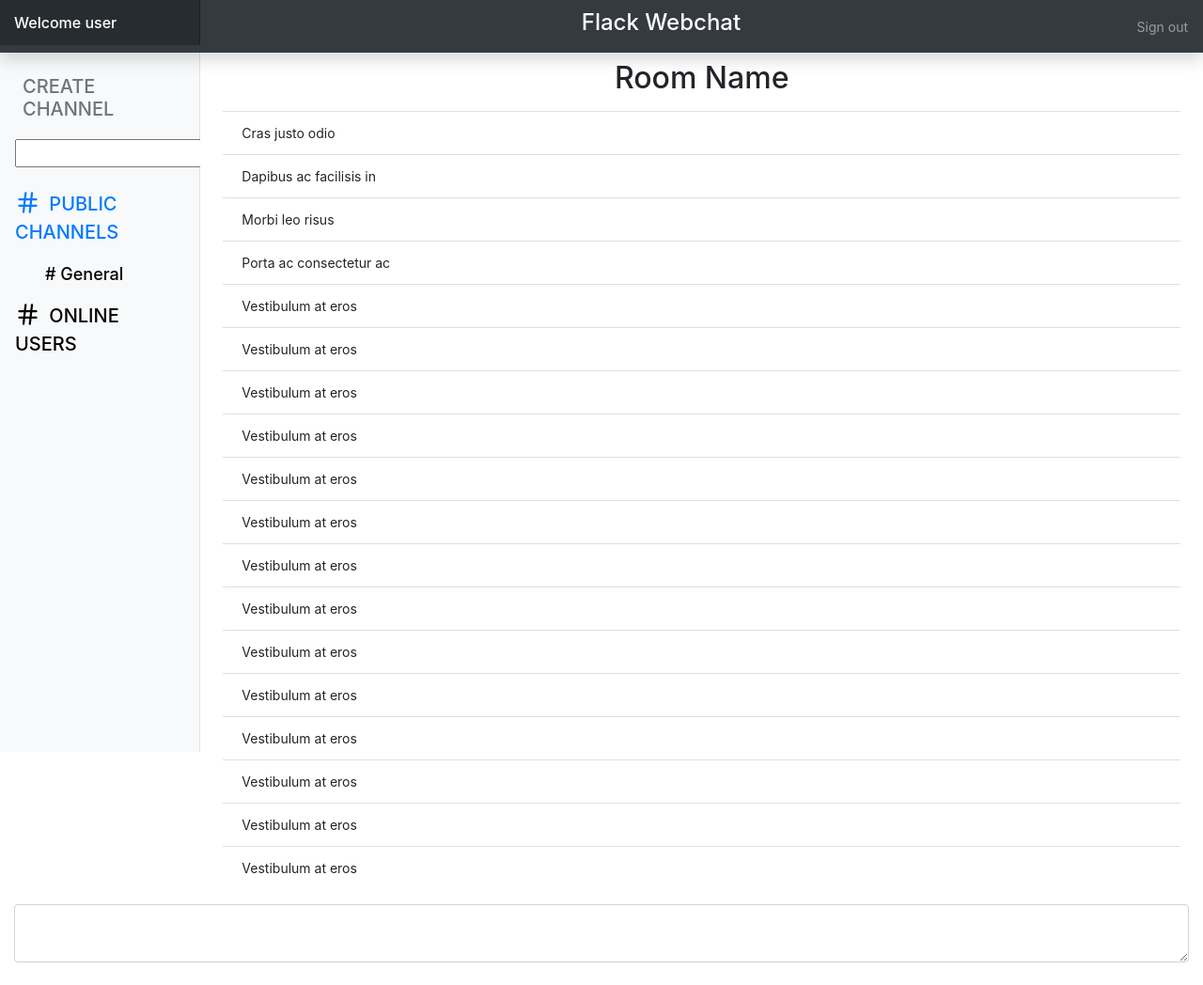
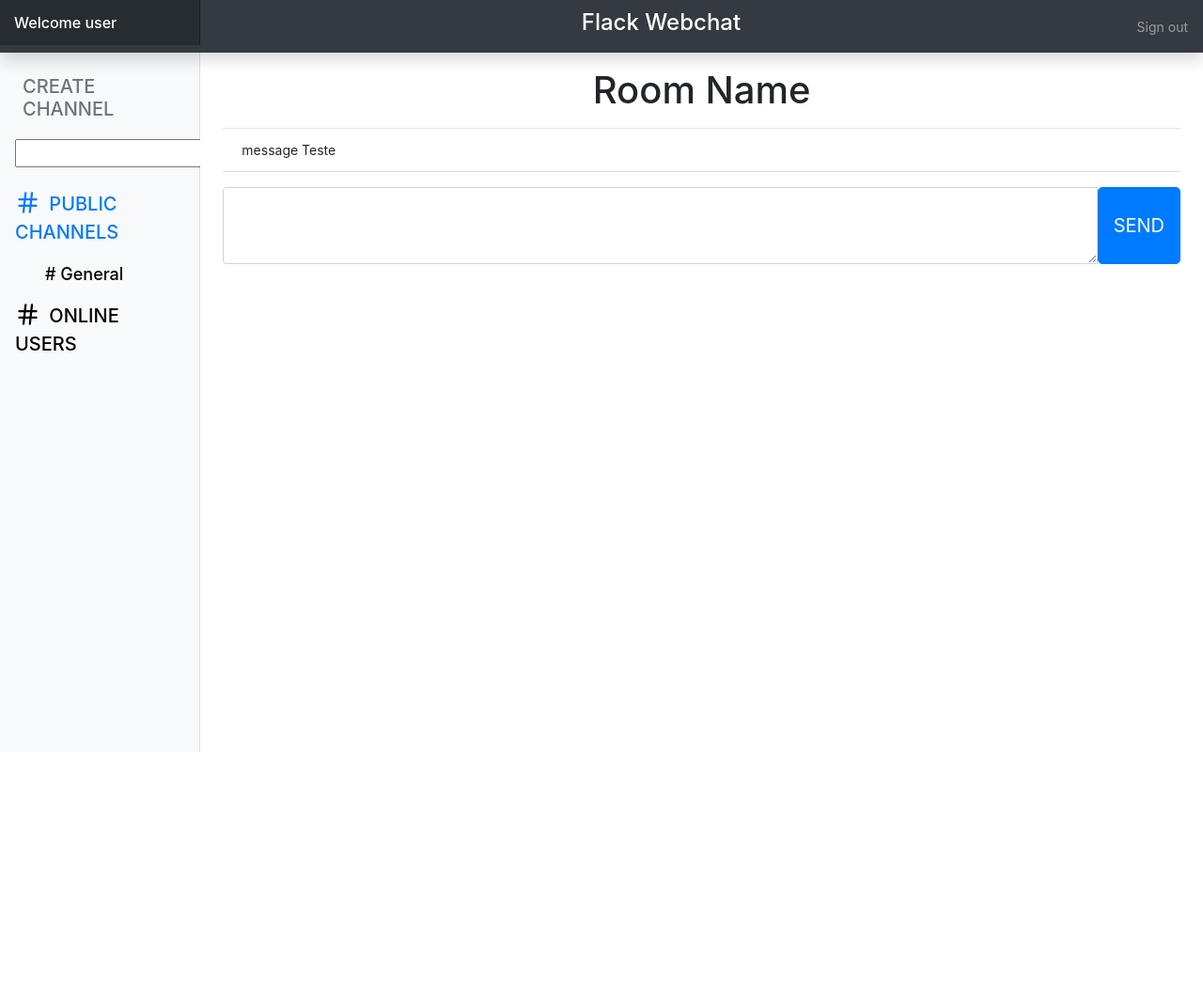
Before and after one commit to leozitor-cs50web/CS50Project2, a Flask app: page / in a window 1280 px wide. Shown: the whole page at 94% size. After the commit the page ends 800 px from the top, so only its background shows below. Run offline with Flask 2, Linux system fonts and the light colour scheme; some libraries are stand-ins or nearby versions.

Commit message:
in Function welcome user, ajusted to update user list, but need improvement to ve better

```diff
--- a/application.py
+++ b/application.py
@@ -6,23 +6,95 @@ from flask_socketio import SocketIO, emit
 app = Flask(__name__)
 app.config["SECRET_KEY"] = os.getenv("SECRET_KEY")
 socketio = SocketIO(app)
+# list of channels
+channels = ["General"]
 
-# list of channels
-channels = ["# General"]
+# list of users {"username": {"username":"Leozitor", "Channel":"canal"}}
+users = {}
 
-# list of users
-users = set()
+users_sid = {}
+
+
+#room message message limit
+roomMessageLimit = 100
+
+private_messages = {}  # keys are the private rooms
+messages = {
+    "General": ["mensagem 1", "mensagem 2", "mensagem 3", "mensagem 4", "mensagem 5", "mensagem 6", "mensagem 7"]
+}
+
+
+def printAll():
+    print("Users List:")
+    print(users)
+    print("--------------------------")
+    print("Users_sid List:")
+    print(users_sid)
+    print("--------------------------")
+    print("Channels List:")
+    print(channels)
+    print("--------------------------")
+    print("Message Rooms dict")
+    print(messages)
+    print()
 
 
 @app.route("/")
 def index():
-    return render_template("index.html", channels=channels)
+    return render_template("index.html", channels=channels, messages=messages)
 
+
+@socketio.on("add user")
+def addUser(data):
+    username = data
+    # If not find user, adds to users dict
+    if username not in users:
+        users[username] = {"username": username, "Channel": "General"}
+        users_sid[request.sid] = username
+        print("User {} Connected".format(users[username]))
+        print("user sid {}".format(users_sid[request.sid]))
+        printAll()
+    else:
+        users_sid[request.sid] = username
+        print("User {} Connected".format(users[username]))
+        print("user sid {}".format(request.sid))
+        printAll()
+
+    emit("welcome user", list(users), broadcast=True)
+
+
+@socketio.on("user connected")
+def userConnected(data):
+    #print("Data = {}".format(data))
+    #print("Mensagens: {}".format(messages[data]))
+    #printAll()
+    emit("announce messages", messages[data], broadcast=True)
 
 @socketio.on("create channel")
 def createChannel(data):
     if data in channels:
-        emit("error")
+        emit("channelError")
     else:
-        channels.append(data)
+        channels.append(data)  # appending to channels list
+        messages[data] = []  # creating new message room to the dictionarie
         emit("announce channel creation", data, broadcast=True)
+
+@socketio.on("disconnect")
+def user_disconnect():
+    # SID from user disconnected
+    id = request.sid
+    username = users_sid.pop(id)
+    if username not in users_sid.values():
+        users.pop(username)
+        print("User {} Disconnected".format(username))
+        print("User sid {}".format(id))
+        emit("user removed", username, broadcast=True)
+    else:
+        print("User {} still exists".format(username))
+        print("Only last connection {} was removed from sid list ".format(id))
+    printAll()
+
+
+
+if __name__ == '__main__':
+    socketio.run(app)
--- a/static/css/index.css
+++ b/static/css/index.css
@@ -11,6 +11,15 @@ body {
 /*
  * Sidebar
  */
+#navLinkHead {
+    font-size: 20px;
+    color: #007bff;
+}
+
+#channelCreate {
+    width:27px;
+    height:27px;
+}
 
 .sidebar {
     position: fixed;
@@ -49,7 +58,8 @@ body {
 }
 
 .sidebar .nav-link.active {
-    color: #007bff;
+    color: black;
+    font-size: 18px;
 }
 
 .sidebar .nav-link:hover .feather,
@@ -62,9 +72,18 @@ body {
     text-transform: uppercase;
 }
 
+#createChannelTag {
+    font-size: 20px;
+}
+
 /*
  * Content
  */
+#channelInput {
+      width: 200px;
+      height: 30px;
+}
+
 
 [role="main"] {
     padding-top: 48px; /* Space for fixed navbar */
--- a/static/js/index.js
+++ b/static/js/index.js
@@ -1,58 +1,118 @@
+
 document.addEventListener('DOMContentLoaded', () => {
-
+    // global var about last channel
+    var selectedChannel;
+    var userName;
     // Connect to websocket
     var socket = io.connect(location.protocol + '//' + document.domain + ':' + location.port);
-
     // When connected, configure buttons
     socket.on('connect', () => {
-
+        //create channel Button
         document.querySelector('#channelCreate').onclick = () => {
-
-            // Create new item for list
+            // Create new item for channel list
             if (document.querySelector('#channelInput').value.length > 0) {
                 const channel = document.querySelector('#channelInput').value;
-                const channelSelection = "# ".concat(channel);
                 // Clear input field
                 document.querySelector('#channelInput').value = '';
-                socket.emit('create channel', channelSelection);
+                socket.emit('create channel', channel);
             }
-
             // Stop form from submitting
             return false;
         };
-
+        // Send button
+        document.querySelector('#sendBtn').onclick = () => {
+            if (document.querySelector('#textMessage').value.length > 0){
+                const message = document.querySelector('#textMessage').value;
+                //clear input field
+                document.querySelector('#textMessage').value = '';
+                socket.emit('send Message', message);
+            }
+            // stop form from submitting
+            return false;
+        }
         // Look to see if user has been here before. If not, pop up modal.
         if (!localStorage.getItem('userName')) {
             // Set up Modals (there is only one)
             $('#userNameModalCenter').modal();
-        } else {
-            const name = localStorage.getItem('userName');
-            document.querySelector('#user').innerHTML = name;
+            // when click modal button
+            document.querySelector('#modalBtn').onclick = () => {
+                userName = document.querySelector('#userName').value;
+                localStorage.setItem('userName', userName);
+                document.querySelector('#user').innerHTML = `Welcome ${userName}`;
+                socket.emit('add user', userName);
+            }
+        } else { // check the user already exists
+            userName = localStorage.getItem('userName');
+            document.querySelector('#user').innerHTML = `Welcome ${userName}`;
+            socket.emit('add user', userName);
+        }
+    });
+
+    socket.on('welcome user', user => {
+        debugger;
+        //resetting usersList and recreating first nav item
+        document.querySelector('#usersList').innerHTML = "";
+        document.querySelector('#usersList').append(createNav());
+        for ( i = 0; i<user.length; i++) {
+            document.querySelector('#usersList').append(createTag(user[i]));
+        }
+        if (!localStorage.getItem('selectedChannel')) {
+            selectedChannel = "General";
+            localStorage.setItem('selectedChannel', selectedChannel);
+        }else{
+            selectedChannel = localStorage.getItem('selectedChannel');
+        }
+        document.querySelector('#roomName').innerHTML = selectedChannel;
+        //socket.emit('user connected', selectedChannel);
+    });
+
+    //announce room messages
+    socket.on('announce messages',data =>{
+        for ( m = 0; m < data.length; m++) {
+            const li = document.createElement('li');
+            li.className = "list-group-item";
+            li.innerHTML = data[m];
+            document.querySelector('#conversationList').append(li);
+            console.log(data[m]);
         }
     });
 
     // anouncing channel creation
     socket.on('announce channel creation', data => {
-        const li = document.createElement('li');
-        li.className = "nav-item"; // setting li as nav item
-        li.innerHTML = "<a style=\"font-size: 18px; color:black;\" class=\"nav-link active px-5\" href=\"#\"> " + data + " </a>"; // creating a tag
-
         // Add new item to task list
-        document.querySelector('#channelsList').append(li);
+        document.querySelector('#channelsList').append(createTag(data));
+        selectedChannel = data;
 
     });
 
-    socket.on('error', () => {
+    socket.on('channelError', () => {
         alert('Room Name already exists! Choose another one!');
     });
 
 });
 
+function createTag(data){
+    const li = document.createElement('li');
+    const a = document.createElement('a');
+    li.className = "nav-item"; // setting li as nav item
+    a.className = "nav-link active px-5" //  setting a as nav-link item
+    a.href = "#"
+    a.innerHTML = `# ${data}`;
+    li.appendChild(a);
+    return li
+}
 
-// javascript functions
-function getName() { // setting nickname of user name
-    const name = document.querySelector('#userName').value;
-    const userName = "Welcome  ".concat(name);
-    localStorage.setItem('userName', userName);
-    document.querySelector('#user').innerHTML = userName;
+function createNav() {
+    const li = document.createElement('li');
+    const a = document.createElement('a');
+    const span = document.createElement('span');
+    const svg = document.createElement('svg')
+    li.className = "nav-item"; // setting li as nav item
+    a.className = "nav-link active" //  setting a as nav-link item
+    a.href = "#"
+    a.innerHTML = "<svg xmlns=\"http://www.w3.org/2000/svg\" width=\"24\" height=\"24\" viewBox=\"0 0 24 24\" fill=\"none\" stroke=\"currentColor\" stroke-width=\"2\" stroke-linecap=\"round\" stroke-linejoin=\"round\" class=\"feather feather-hash\" style=\" width:27px; height:27px; color:black;\"><line x1=\"4\" y1=\"9\" x2=\"20\" y2=\"9\"></line><line x1=\"4\" y1=\"15\" x2=\"20\" y2=\"15\"></line><line x1=\"10\" y1=\"3\" x2=\"8\" y2=\"21\"></line><line x1=\"16\" y1=\"3\" x2=\"14\" y2=\"21\"></line></svg>\n" +
+        "                            ONLINE USERS <span class=\"sr-only\">(current)</span>";
+    a.style = "font-size: 20px; color:black;"
+    li.appendChild(a);
+    return li
 }
--- a/templates/index.html
+++ b/templates/index.html
@@ -35,7 +35,7 @@
                 </div>
             </div>
             <div class="modal-footer">
-                <button type="button" class="btn btn-primary" data-dismiss="modal" onclick="getName()"> Let's Chat !
+                <button id="modalBtn" type="button" class="btn btn-primary" data-dismiss="modal"> Let's Chat !
                 </button>
             </div>
         </div>
@@ -57,17 +57,17 @@
         <nav class="col-md-2 d-none d-md-block bg-light sidebar">
             <div class="sidebar-sticky">
                 <h6 class="sidebar-heading d-flex justify-content-between align-items-center px-4 mt-4 mb-1 text-muted">
-                    <span style="font-size: 20px;">Create Channel</span>
+                    <span  id="createChannelTag" class="createChannelName" >Create Channel</span>
                 </h6>
                 <div class="align p-3 align-items-center">
                     <a class="d-flex justify-content-between align-items-center text-muted" href="#">
-                        <input id="channelInput" style="  width:200px; height:30px;" type="text" name="" value="">
-                        <span id="channelCreate" style=" width:27px; height:27px;" data-feather="plus-circle"></span>
+                        <input id="channelInput" type="text" name="" value="">
+                        <span id="channelCreate" data-feather="plus-circle"></span>
                     </a>
                 </div>
                 <ul id="channelsList" class="nav flex-column">
                     <li class="nav-item">
-                        <a style="font-size: 20px;" class="nav-link active" href="#">
+                        <a  id="navLinkHead" class="nav-link active" href="#">
                             <span style=" width:27px; height:27px;" data-feather="hash"></span>
                             PUBLIC CHANNELS <span class="sr-only">(current)</span>
                         </a>
@@ -75,12 +75,12 @@
                     {% for channel in channels %}
                         <li class="nav-item ">
                             <a style="font-size: 18px; color:black;" class="nav-link active px-5"
-                               href="#"> {{ channel }}</a>
+                               href="#"> # {{ channel }}</a>
                         </li>
                     {% endfor %}
                 </ul>
 
-                <ul class="nav flex-column">
+                <ul id="usersList" class="nav flex-column">
                     <li class="nav-item">
                         <a style="font-size: 20px; color:black;" class="nav-link active" href="#">
                             <span style=" width:27px; height:27px; color:black;" data-feather="hash"></span>
@@ -92,37 +92,19 @@
         </nav>
 
         <main role="main" class="col-md-9 ml-sm-auto col-lg-10 px-4">
-            <div class="d-flex justify-content-center flex-wrap flex-md-nowrap align-items-center pt-3 pb-2 border-bottom">
-                <h1 id="roomName" class="h2 text-center">Room Name</h1>
+            <div class="d-flex justify-content-center flex-wrap flex-md-nowrap align-items-center pt-4 pb-2 border-bottom">
+                <h1 id="roomName" class="text-center">Room Name</h1>
             </div>
-            <ul id="ConversationList" class="list-group list-group-flush">
-                <li class="list-group-item">Cras justo odio</li>
-                <li class="list-group-item">Dapibus ac facilisis in</li>
-                <li class="list-group-item">Morbi leo risus</li>
-                <li class="list-group-item">Porta ac consectetur ac</li>
-                <li class="list-group-item">Vestibulum at eros</li>
-                <li class="list-group-item">Vestibulum at eros</li>
-                <li class="list-group-item">Vestibulum at eros</li>
-                <li class="list-group-item">Vestibulum at eros</li>
-                <li class="list-group-item">Vestibulum at eros</li>
-                <li class="list-group-item">Vestibulum at eros</li>
-                <li class="list-group-item">Vestibulum at eros</li>
-                <li class="list-group-item">Vestibulum at eros</li>
-                <li class="list-group-item">Vestibulum at eros</li>
-                <li class="list-group-item">Vestibulum at eros</li>
-                <li class="list-group-item">Vestibulum at eros</li>
-                <li class="list-group-item">Vestibulum at eros</li>
-                <li class="list-group-item">Vestibulum at eros</li>
-                <li class="list-group-item">Vestibulum at eros</li>
+            <ul id="conversationList" class="list-group list-group-flush">
+                <li class="list-group-item"> message Teste</li>
             </ul>
-
+            <div class="input-group pt-3">
+                <textarea id="textMessage" class="form-control p-3" aria-label="With textarea"></textarea>
+                <button id="sendBtn" type="button" class="btn btn-primary btn-lg">SEND</button>
+            </div>
         </main>
     </div>
-    <div class="d-flex justify-content-between flex-wrap flex-md-nowrap align-items-end pt-3 pb-2 mb-3">
-        <div class="input-group">
-            <textarea class="form-control" aria-label="With textarea"></textarea>
-        </div>
-    </div>
+
 </div>
 
 <!-- Bootstrap core JavaScript
@@ -131,8 +113,8 @@
 <script src="https://code.jquery.com/jquery-3.3.1.slim.min.js"
         integrity="sha384-q8i/X+965DzO0rT7abK41JStQIAqVgRVzpbzo5smXKp4YfRvH+8abtTE1Pi6jizo"
         crossorigin="anonymous"></script>
-<script>window.jQuery || document.write('<script src="../../assets/js/vendor/jquery-slim.min.js"><\/script>')</script>
-<script src="../../assets/js/vendor/popper.min.js"></script>
+<script src="https://code.jquery.com/jquery-3.2.1.slim.min.js" integrity="sha384-KJ3o2DKtIkvYIK3UENzmM7KCkRr/rE9/Qpg6aAZGJwFDMVNA/GpGFF93hXpG5KkN" crossorigin="anonymous"></script>
+<script src="https://cdnjs.cloudflare.com/ajax/libs/popper.js/1.12.9/umd/popper.min.js" integrity="sha384-ApNbgh9B+Y1QKtv3Rn7W3mgPxhU9K/ScQsAP7hUibX39j7fakFPskvXusvfa0b4Q" crossorigin="anonymous"></script>
 
 <script src="{{ url_for('static', filename='js/bootstrap.min.js') }}"></script>
 
```
